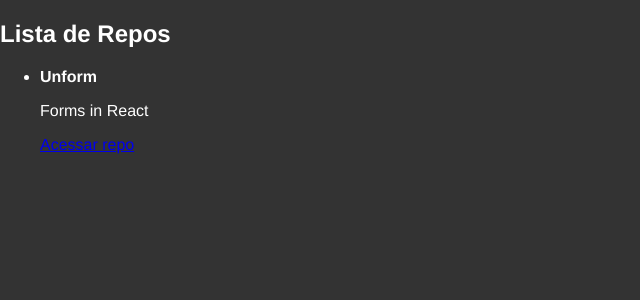
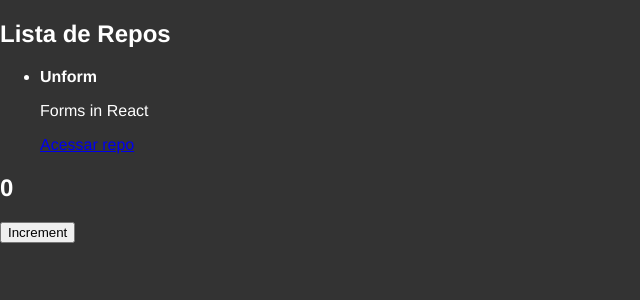
Before and after one commit to LeonardoBrizolla/github-explorer-2022, a React app: page / in a window 1280 px wide. Shown: the top 300 px of the page, without its empty margins (0-640 px from the left). Built offline with nearby package versions, Linux system fonts and the light colour scheme.

Commit message:
Estado do componente

```diff
--- a/src/App.jsx
+++ b/src/App.jsx
@@ -1,5 +1,11 @@
+import { Counter } from './components/Counter';
 import { RepoList } from './components/RepoList';
 
 export const App = () => {
-  return <RepoList />;
+  return (
+    <>
+      <RepoList />
+      <Counter />
+    </>
+  );
 };
--- /dev/null
+++ b/src/components/Counter/index.jsx
@@ -0,0 +1,18 @@
+import { useState } from 'react';
+
+export const Counter = () => {
+  const [counter, setCounter] = useState(0);
+
+  const increment = () => {
+    setCounter(counter + 1);
+  };
+
+  return (
+    <>
+      <h2>{counter}</h2>
+      <button type="button" onClick={increment}>
+        Increment
+      </button>
+    </>
+  );
+};
```
